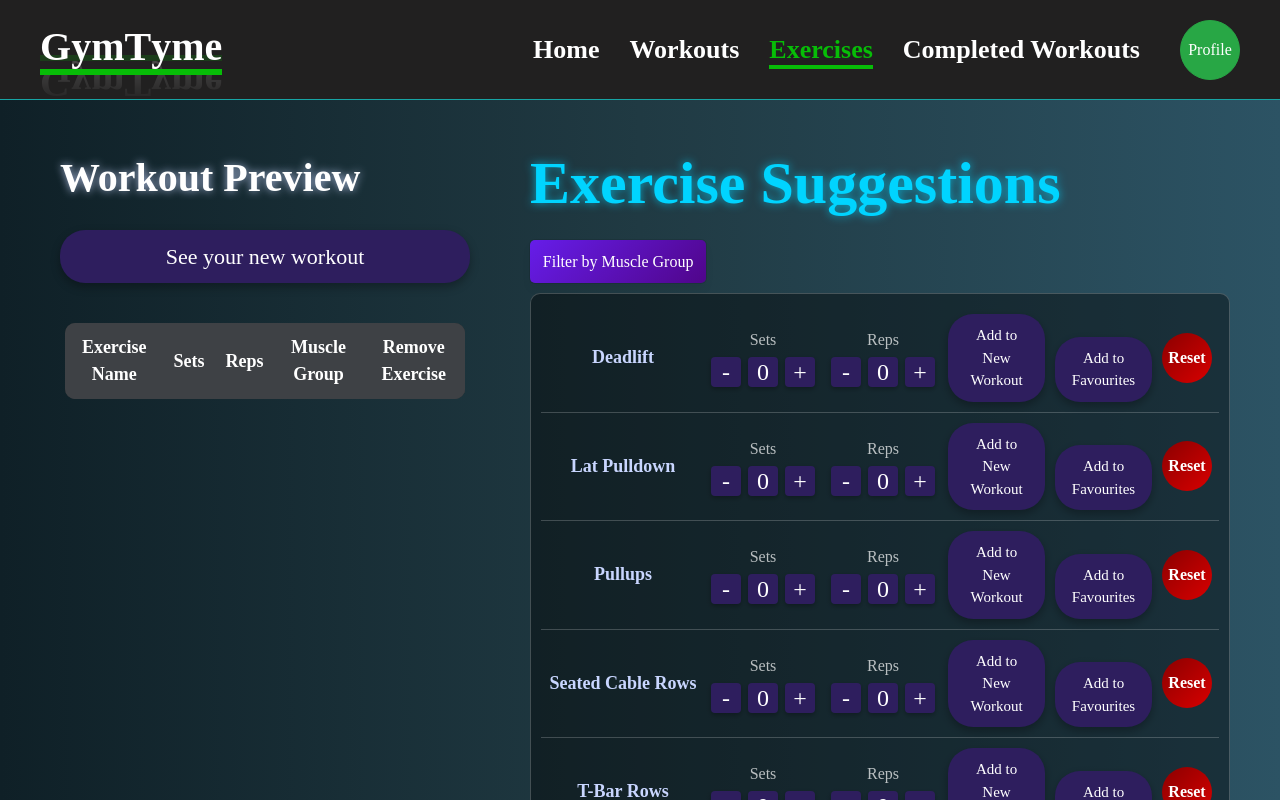
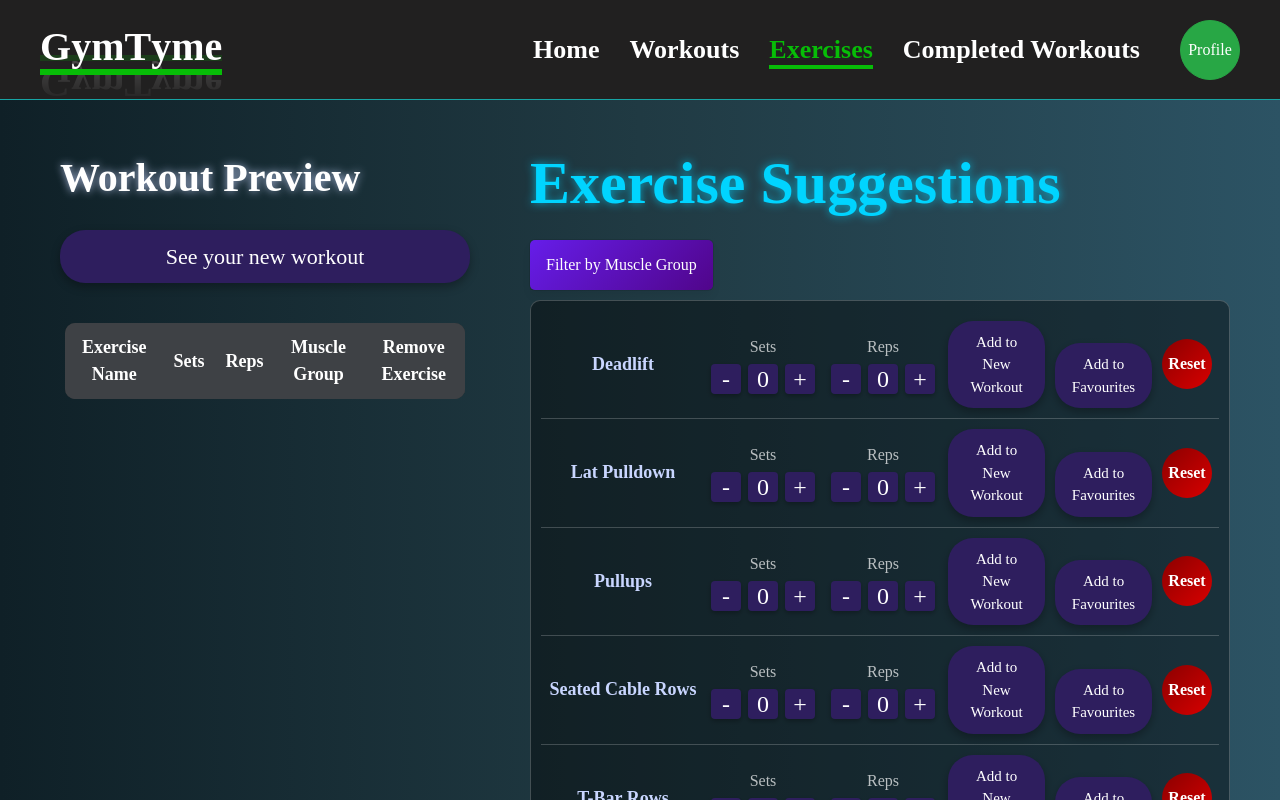
Before and after one commit to Satokii/gymtyme, a React (Vite) app: page /exercises in a window 1280 px wide. Shown: the top 800 px of the page. Built offline with nearby package versions, Linux system fonts and the light colour scheme; a web font is replaced by a local one.

Commit message:
refactor: update padding of exercises dropdown fliter button

```diff
--- a/src/styles/exercises/exercises-filter.css
+++ b/src/styles/exercises/exercises-filter.css
@@ -1,7 +1,7 @@
 .exercises-dropdown-filter-btn {
     background: linear-gradient(135deg, #661de9, #50058a);
     color: white;
-    padding: 0.6rem 0.8rem;
+    padding: 0.8rem 1rem;
     cursor: pointer;
     border-radius: 5px;
     border: none;
```
